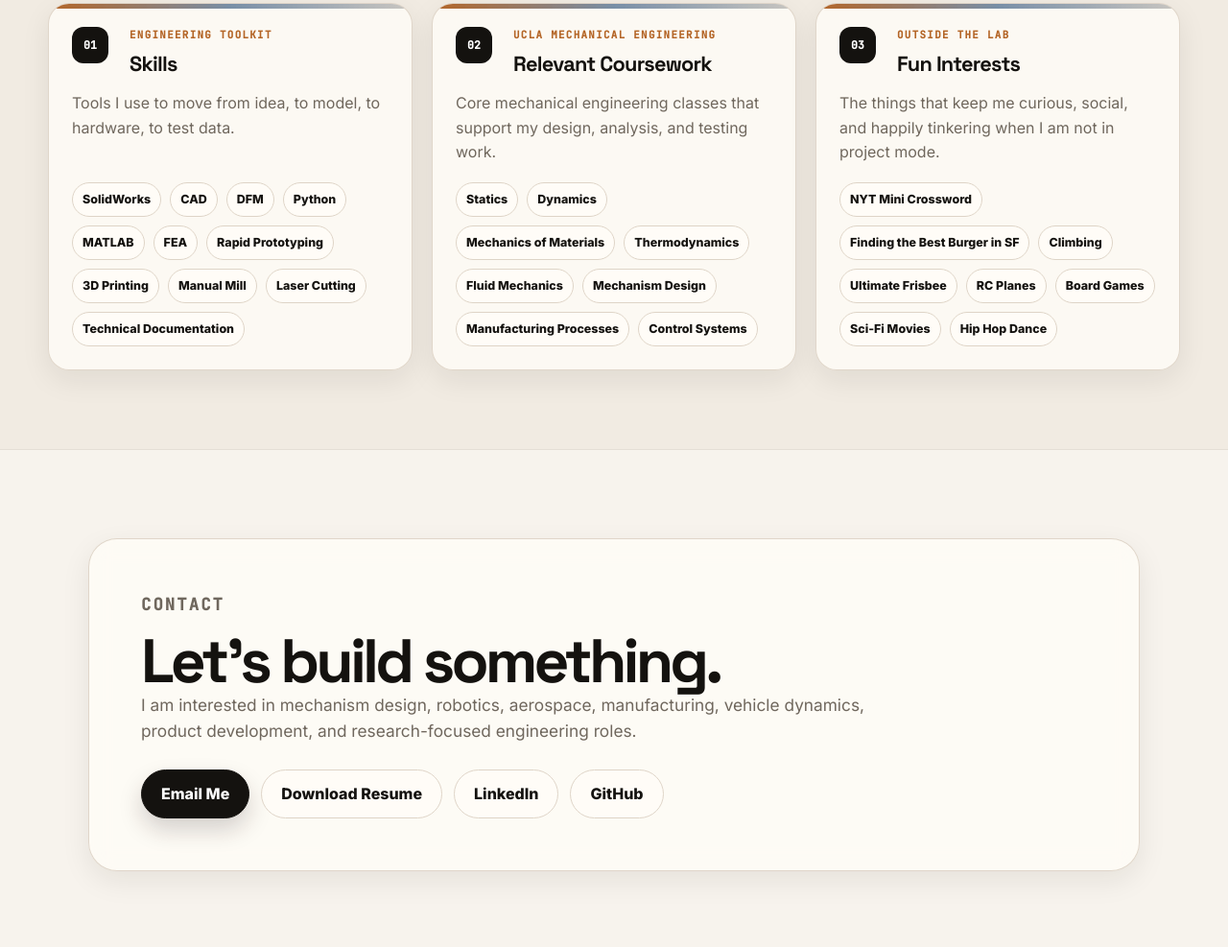
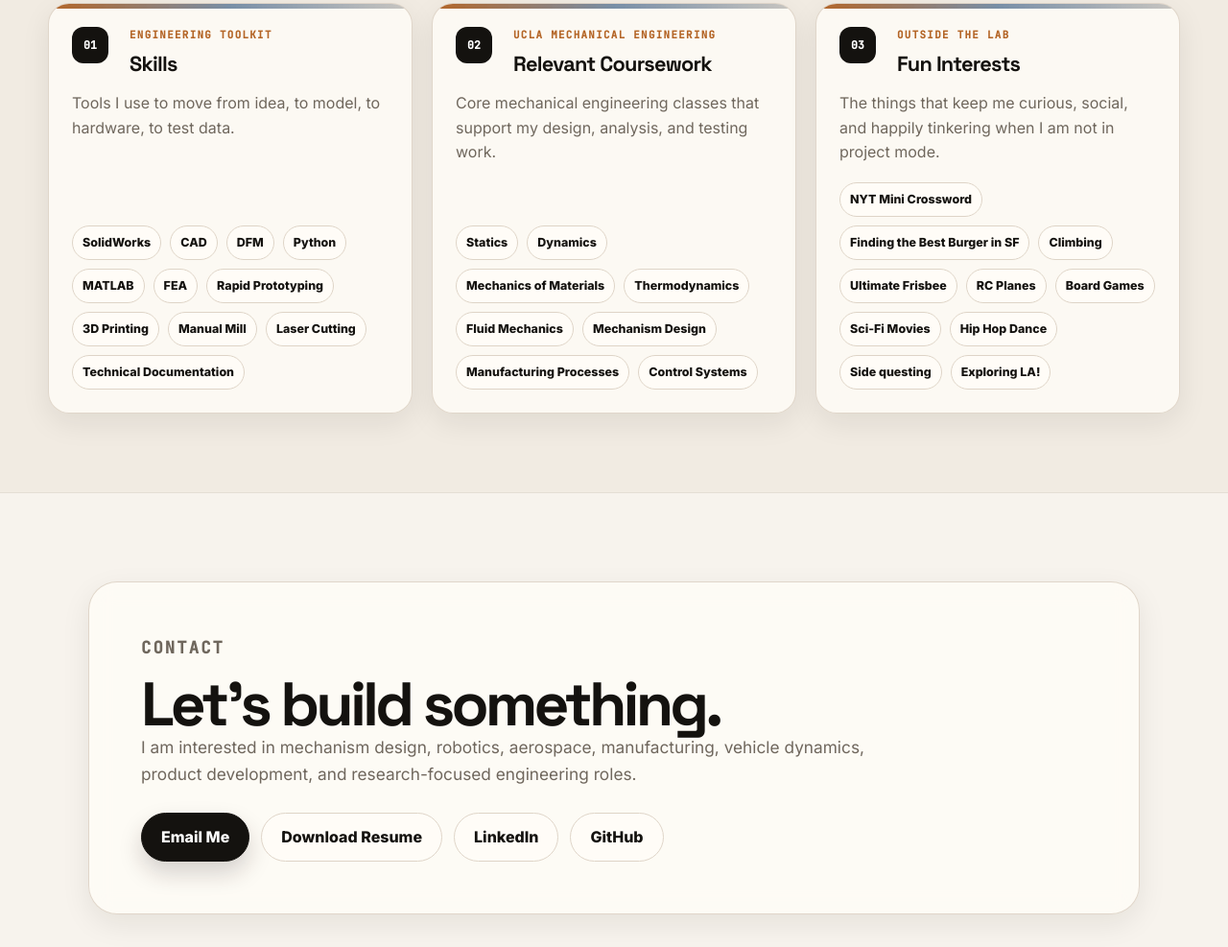
Before and after one commit to kydeguz28/Kyle-Young-Design-Portfolio, a plain HTML site: page index.html in a window 1280 px wide. Shown: the part 6434-7421 px from the top of the page at 96% size. Drawn offline with Linux system fonts and the light colour scheme.

Commit message:
Update index.html

```diff
--- a/index.html
+++ b/index.html
@@ -367,6 +367,8 @@
             <span>Board Games</span>
             <span>Sci-Fi Movies</span>
             <span>Hip Hop Dance</span>
+            <span>Side questing</span>
+            <span>Exploring LA!</span>
           </div>
         </article>
       </div>
```
